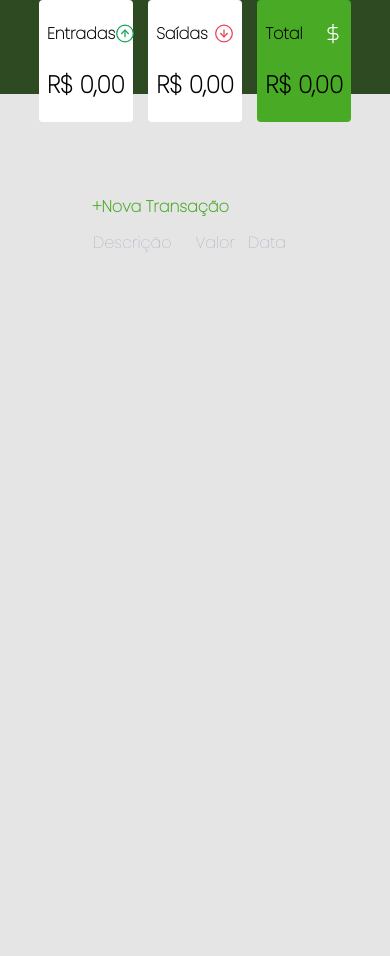
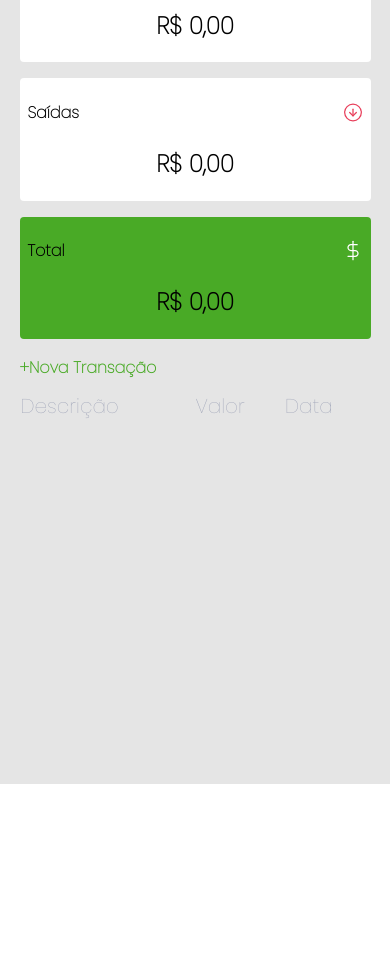
Before and after one commit to LucasKubo/praticasJS, a plain HTML site: page Projetos/devFinance/index.html in a window 390 px wide. Shown: the part 144-1100 px from the top of the page. After the commit the page ends 928 px from the top, so only its background shows below. Drawn offline with Linux system fonts and the light colour scheme.

Commit message:
Responsividade implementada

```diff
--- a/Projetos/devFinance/style.css
+++ b/Projetos/devFinance/style.css
@@ -25,6 +25,7 @@
     top: -10%;
     left: 10%;
     filter: drop-shadow(0px, 4px, 4px,rgba(0, 0, 0, 0.25))
+
 }
 .card-container :nth-child(3){
     background-color: #49AA26;
@@ -41,6 +42,7 @@
     display: flex;
     justify-content: space-between;
 }
+
 /*=========Botão de nova transação==============*/
 .container-nova-transacao{
     clear:both;
@@ -170,3 +172,32 @@
     color:white;
     background-color:#49AA26;
 }
+
+@media (max-width: 950px){
+    header{
+        height: 4em;
+    }
+    main{
+        padding-top:20px;
+    }
+    .card-container{
+        width:100%;
+        position: static;
+        align-items: center;
+        justify-content:space-around;
+        flex-wrap: wrap;
+        margin:0;
+    }
+    .card{
+        width: 90%;
+        margin-bottom:1rem;
+    }
+    .tabela-container{
+        justify-content: inherit;
+        width: 90%;
+    }
+    .tabela{
+        width: 100%;
+        font-size: 20px;
+    }
+}
```
